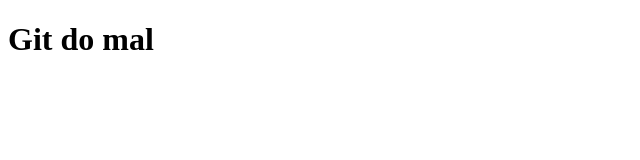
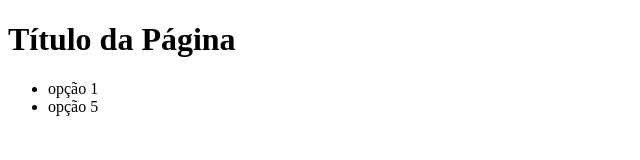
Before and after one commit to Guilherme-ND/GitTeste, a plain HTML site: page index.html in a window 1280 px wide. Shown: the whole page, without its empty margins (0-640 px from the left). Drawn offline with Linux system fonts and the light colour scheme.

Commit message:
adicionando lista

```diff
--- a/index.html
+++ b/index.html
@@ -7,6 +7,10 @@
     <title>Git</title>
 </head>
 <body>
-    <h1>Git do mal</h1>
+    <h1>Título da Página</h1>
+	<ul>
+	<li>opção 1</li>
+	<li>opção 5 </li>
+	</ul>
 </body>
 </html>
```
